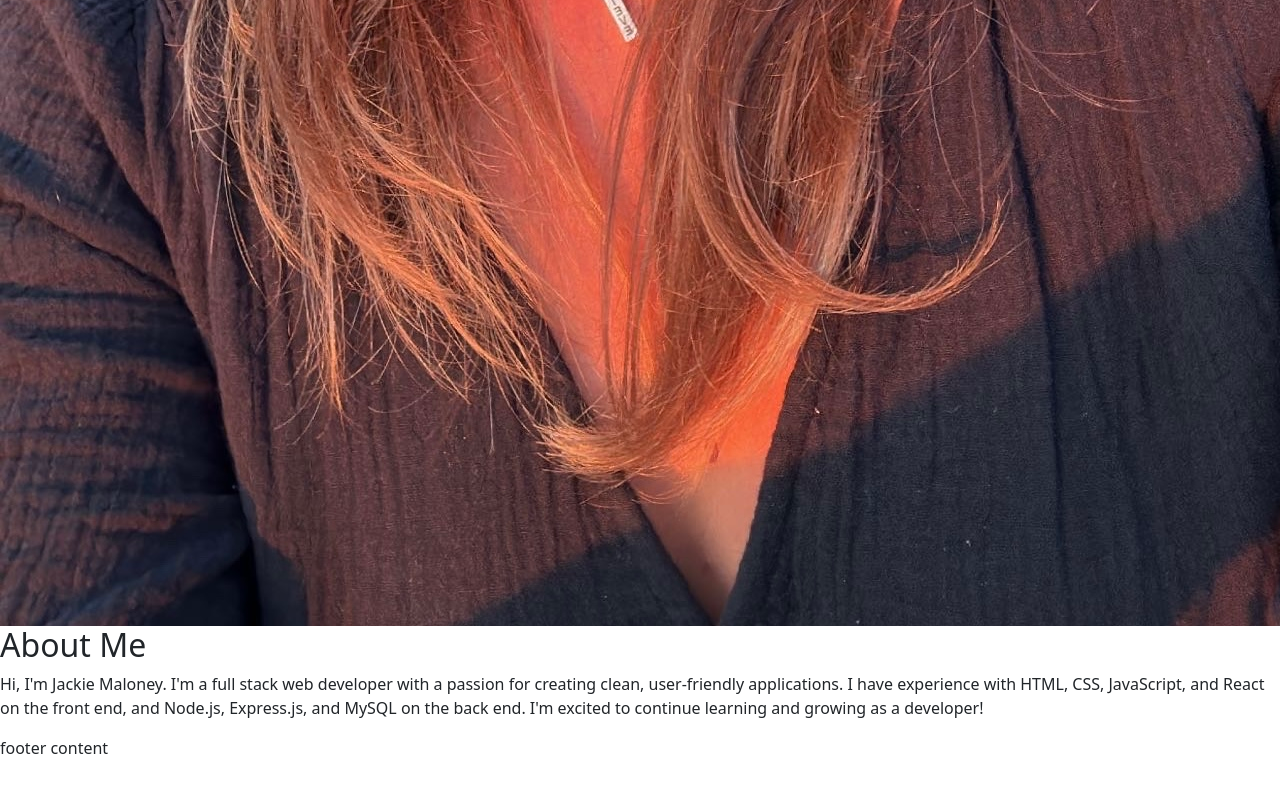
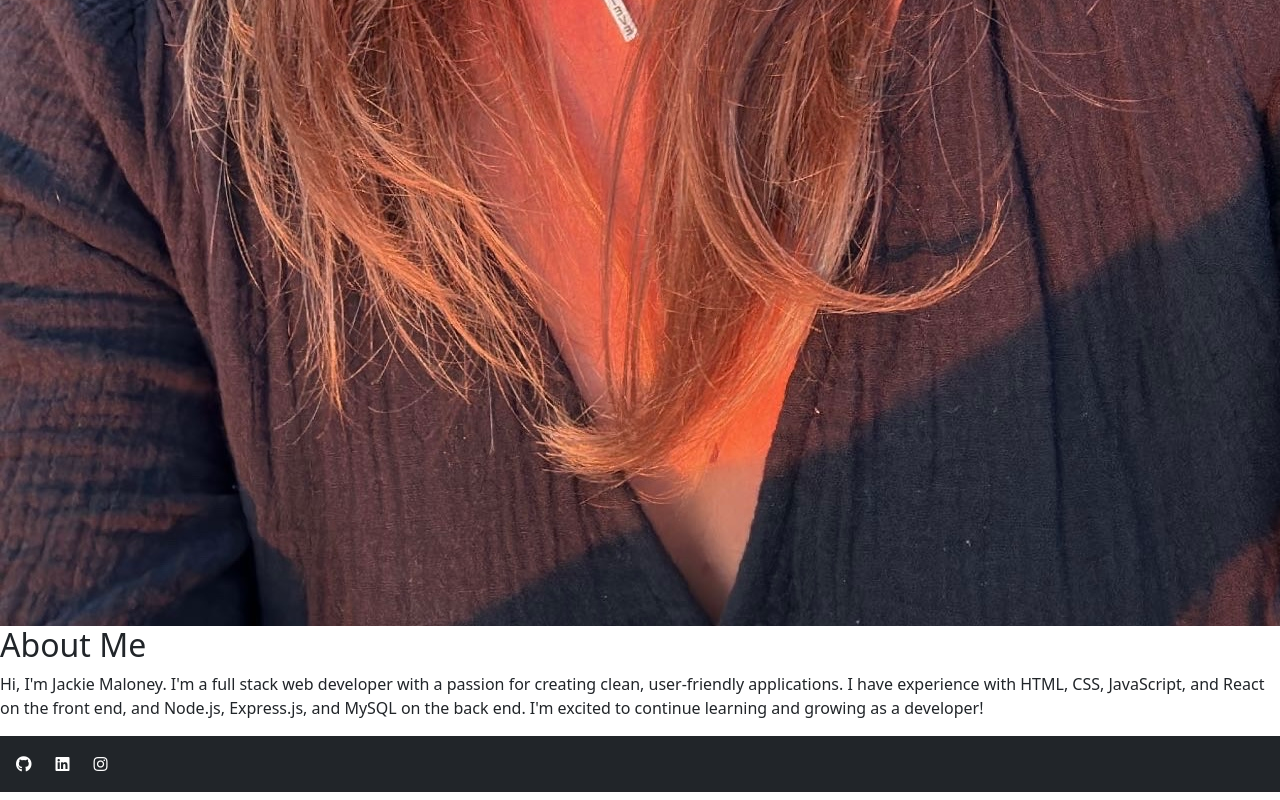
Before and after one commit to jmalon10/React-Portfolio, a React (Vite) app: page / in a window 1280 px wide. Shown: the part 1349-2149 px from the top of the page. Before the commit the page ends 2109 px from the top, so only its background shows below. Built offline with nearby package versions, Linux system fonts and the light colour scheme.

Commit message:
adds background color and instagram, github and linkedin icons

```diff
--- a/index.html
+++ b/index.html
@@ -5,6 +5,7 @@
     <link rel="icon" type="image/svg+xml" href="/vite.svg" />
     <meta name="viewport" content="width=device-width, initial-scale=1.0" />
     <title>React Portfolio</title>
+    <link rel="stylesheet" href="https://cdnjs.cloudflare.com/ajax/libs/font-awesome/5.15.4/css/all.min.css"/>
   </head>
   <body>
     <div id="root"></div>
--- a/src/components/Footer.jsx
+++ b/src/components/Footer.jsx
@@ -1,7 +1,17 @@
+import React from 'react';
+
 export default function Footer() {
     return (
-        <footer>
-           footer content
+        <footer className="p-3 mb-2 bg-dark text-white">
+            <a href="https://github.com/jmalon10" className="text-white me-4">
+                <i className="fab fa-github"></i>
+            </a>
+            <a href="https://www.linkedin.com/in/jacqueline-maloney-637590208" className="text-white me-4">
+                <i className="fab fa-linkedin"></i>
+            </a>
+            <a href="https://www.instagram.com/jackie_maloney_/?hl=en" className="text-white me-4">
+                <i className="fab fa-instagram"></i>
+            </a>
         </footer>
     );
 }
```
